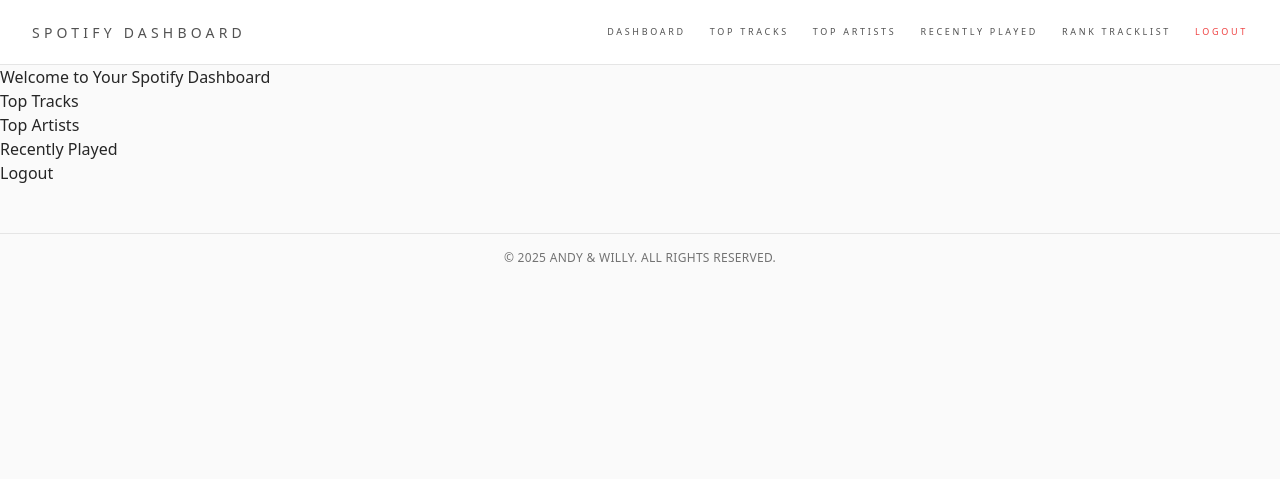
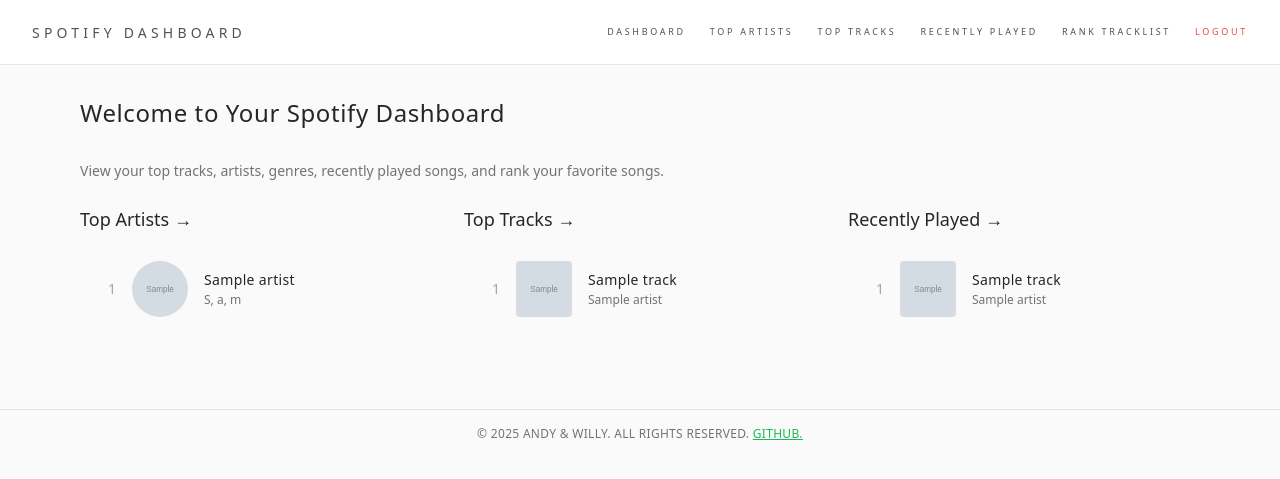
Before and after one commit to campwill/spotify-app, a Flask app: template templates/dashboard.html in a window 1280 px wide. Shown: the top 479 px of the page. Run offline with Flask 3, Linux system fonts and the light colour scheme; the template is opened without the code that fills it: most values are stand-ins (such as "Sample title", 1, 10 or a date in 2020); grey boxes marked "Sample" are stand-in pictures; some libraries are stand-ins or nearby versions.

Commit message:
start dashboard page, add playlist generation feature for top tracks

```diff
--- a/app.py
+++ b/app.py
@@ -1,9 +1,9 @@
-from flask import Flask, redirect, request, session, render_template,url_for
+from flask import Flask, redirect, request, session, render_template
 import requests
-import os, time
+import os
 from urllib.parse import urlencode
 from dotenv import load_dotenv
-
+#import db
 
 load_dotenv()
 
@@ -13,7 +13,7 @@ app.secret_key = os.getenv("SECRET_KEY")
 SPOTIFY_CLIENT_ID = os.getenv("SPOTIFY_CLIENT_ID")
 SPOTIFY_CLIENT_SECRET = os.getenv("SPOTIFY_CLIENT_SECRET")
 SPOTIFY_REDIRECT_URI = os.getenv("SPOTIFY_REDIRECT_URI")
-SCOPE = "user-top-read user-read-recently-played"
+SCOPE = "user-top-read user-read-recently-played playlist-modify-private playlist-modify-public"
 
 SPOTIFY_AUTH_URL = "https://accounts.spotify.com/authorize"
 SPOTIFY_TOKEN_URL = "https://accounts.spotify.com/api/token"
@@ -27,40 +27,6 @@ def get_auth_url():
         "scope": SCOPE
     }
     return f"{SPOTIFY_AUTH_URL}?{urlencode(payload)}"
-def refresh_token():
-    refresh = session.get("refresh_token")
-    print("REFRESH TOKEN:", session.get("refresh_token"))
-
-    if not refresh:
-        return None
-
-    response = requests.post(
-        SPOTIFY_TOKEN_URL,
-        data={
-            "grant_type": "refresh_token",
-            "refresh_token": refresh,
-            "client_id": SPOTIFY_CLIENT_ID,
-            "client_secret": SPOTIFY_CLIENT_SECRET,
-        }
-    )
-
-    token_data = response.json()
-
-    session["access_token"] = token_data["access_token"]
-    session["expires_at"] = time.time() + token_data["expires_in"]
-
-    return session["access_token"]
-def get_token():
-    access_token = session.get("access_token")
-    expires_at = session.get("expires_at")
-
-    if not access_token or not expires_at:
-        return None
-
-    if time.time() < expires_at - 60:
-        return access_token
-
-    return refresh_token()
 
 @app.route('/')
 def index():
@@ -88,14 +54,18 @@ def callback():
     headers = {"Authorization": f"Bearer {access_token}"}
     user_profile = requests.get(f"{SPOTIFY_API_BASE_URL}/me", headers=headers).json()
 
+    user_id = user_profile["id"]
+    display_name = user_profile.get("display_name")
+    email = user_profile.get("email")
+
+    # Save to DB
+    #db.save_user(user_id, display_name, email, access_token, refresh_token, expires_in)
 
     # Save to session
+    session['user_id'] = user_id
     session['access_token'] = access_token
-    session['refresh_token'] = refresh_token
-    session['expires_at'] = time.time() + expires_in
 
     return redirect('/dashboard')
-
 
 @app.route('/dashboard')
 def dashboard():
@@ -103,55 +73,165 @@ def dashboard():
     if not token:
         return redirect('/')
 
-    return render_template("dashboard.html")
+    headers = {"Authorization": f"Bearer {token}"}
+
+    artists_resp = requests.get(
+        f"{SPOTIFY_API_BASE_URL}/me/top/artists",
+        headers=headers,
+        params={
+            "limit": 5,
+            "time_range": "long_term"
+        }
+    )
+    top_artists = artists_resp.json().get("items", []) if artists_resp.status_code == 200 else []
+
+    tracks_resp = requests.get(
+        f"{SPOTIFY_API_BASE_URL}/me/top/tracks",
+        headers=headers,
+        params={
+            "limit": 5,
+            "time_range": "long_term"
+        }
+    )
+    top_tracks = tracks_resp.json().get("items", []) if tracks_resp.status_code == 200 else []
+
+    recently_resp = requests.get(
+        f"{SPOTIFY_API_BASE_URL}/me/player/recently-played",
+        headers=headers,
+        params={
+            "limit": 5
+        }
+    )
+    recently_played = [item["track"] for item in recently_resp.json().get("items", [])] if recently_resp.status_code == 200 else []
+
+    return render_template(
+        "dashboard.html",
+        top_artists=top_artists,
+        top_tracks=top_tracks,
+        recently_played=recently_played
+    )
 
 @app.route('/top-tracks')
 def top_tracks():
     token = session.get('access_token')
     if not token:
         return redirect('/')
+
+    time_range = request.args.get("time_range", "medium_term")
+    limit = int(request.args.get("limit", 25))  # convert to int
+
     headers = {"Authorization": f"Bearer {token}"}
-    response = requests.get(f"{SPOTIFY_API_BASE_URL}/me/top/tracks?limit=10", headers=headers)
+    response = requests.get(
+        f"{SPOTIFY_API_BASE_URL}/me/top/tracks",
+        headers=headers,
+        params={
+            "limit": limit,
+            "time_range": time_range
+        }
+    )
 
     if response.status_code != 200:
-        return f"Error {response.status_code}: {response.text}", response.status_code
-    try:
-        data = response.json()
-    except ValueError:
-        return f"Invalid response from Spotify: {response.text}"
+        return f"Error {response.status_code}: {response.text}"
 
-    if not data or not data.get("items"):
-        return "No tracks found."
+    data = response.json()
+    tracks = data.get("items", [])
 
-    return render_template("top_tracks.html", tracks=data['items'])
+    return render_template("top_tracks.html", tracks=tracks, time_range=time_range, limit=limit)
 
 @app.route('/top-artists')
 def top_artists():
     token = session.get('access_token')
     if not token:
         return redirect('/')
+
+    time_range = request.args.get("time_range", "medium_term")
+    limit = int(request.args.get("limit", 25))
+
     headers = {"Authorization": f"Bearer {token}"}
-    response = requests.get(f"{SPOTIFY_API_BASE_URL}/me/top/artists?limit=10", headers=headers)
+    response = requests.get(
+        f"{SPOTIFY_API_BASE_URL}/me/top/artists",
+        headers=headers,
+        params={
+            "time_range": time_range,
+            "limit": limit
+        }
+    )
+
+    if response.status_code != 200:
+        return response.text, response.status_code
+
     data = response.json()
-    return render_template("top_artists.html", artists=data['items'])
+    artists = data.get("items", [])
+
+    return render_template("top_artists.html", artists=artists, time_range=time_range, limit=limit)
 
 @app.route('/recently-played')
 def recently_played():
     token = session.get('access_token')
     if not token:
         return redirect('/')
+
+    limit = int(request.args.get("limit", 25))
+
     headers = {"Authorization": f"Bearer {token}"}
-    response = requests.get(f"{SPOTIFY_API_BASE_URL}/me/player/recently-played?limit=50", headers=headers)
+    response = requests.get(
+        f"{SPOTIFY_API_BASE_URL}/me/player/recently-played",
+        headers=headers,
+        params={
+            "limit": limit
+        }
+    )
+
+    if response.status_code != 200:
+        return f"Error {response.status_code}: {response.text}"
+
     data = response.json()
-    return render_template("recently_played.html", tracks=data['items'])
+    tracks = data.get("items", [])
+
+    return render_template("recently_played.html", tracks=tracks, limit=limit)
+
+@app.route('/generate-playlist', methods=['POST'])
+def generate_playlist():
+    token = session.get('access_token')
+    if not token:
+        return redirect('/')
+
+    headers = {"Authorization": f"Bearer {token}", "Content-Type": "application/json"}
+    user_id = requests.get(f"{SPOTIFY_API_BASE_URL}/me", headers=headers).json()["id"]
+
+    track_uris = request.form.getlist("track_uri")
+    if not track_uris:
+        return "No tracks selected", 400
+
+    playlist_data = {
+        "name": "My Top Tracks",
+        "description": "Playlist generated from Spotify Dashboard",
+        "public": False
+    }
+    create_resp = requests.post(f"{SPOTIFY_API_BASE_URL}/users/{user_id}/playlists", headers=headers, json=playlist_data)
+    if create_resp.status_code != 201:
+        return f"Error creating playlist: {create_resp.text}", create_resp.status_code
+
+    playlist_id = create_resp.json()["id"]
+
+    add_resp = requests.post(
+        f"{SPOTIFY_API_BASE_URL}/playlists/{playlist_id}/tracks",
+        headers=headers,
+        json={"uris": track_uris}
+    )
+    if add_resp.status_code != 201:
+        return f"Error adding tracks: {add_resp.text}", add_resp.status_code
+
+    return redirect(f"https://open.spotify.com/playlist/{playlist_id}")
 
 @app.route('/album-search')
 def album_search():
     return render_template("album_search.html")
+
 @app.route('/album-results')
 def album_results():
     album_name = request.args.get("album")
-    token = get_token()
+    token = session.get('access_token')
 
     if not token or not album_name:
         return redirect(url_for('album_search'))
@@ -161,13 +241,18 @@ def album_results():
     response = requests.get(
         f"{SPOTIFY_API_BASE_URL}/search",
         headers=headers,
-        params={"q": album_name, "type": "album", "limit": 10}
+        params={
+            "q": album_name,
+            "type": "album",
+            "limit": 10
+        }
     )
 
     data = response.json()
     albums = data.get("albums", {}).get("items", [])
 
     return render_template("album_results.html", albums=albums)
+
 @app.route('/album-tournament/<album_id>')
 def album_tournament(album_id):
     token = session.get('access_token')
@@ -178,16 +263,6 @@ def album_tournament(album_id):
     tracks = response.json().get("items", [])
 
     return render_template("album_tournament.html", tracks=tracks)
-@app.route('/album-bracket/<album_id>')
-def album_bracket(album_id):
-    token = session.get('access_token')
-    if not token:
-        return redirect(url_for('album_search'))
-    headers = {"Authorization": f"Bearer {token}"}
-    response = requests.get(f"{SPOTIFY_API_BASE_URL}/albums/{album_id}/tracks", headers=headers)
-    tracks = response.json().get("items", [])
-
-    return render_template("album_bracket.html", tracks=tracks)
 
 @app.route('/logout')
 def logout():
--- a/static/src/tailwind.css
+++ b/static/src/tailwind.css
@@ -86,7 +86,7 @@
   }
 
   /* CTA matches dashboard action */
-  .button {
+  .login-button {
     @apply text-sm tracking-wide font-medium
            text-[#1DB954]
            hover:underline underline-offset-4
--- a/templates/base.html
+++ b/templates/base.html
@@ -20,8 +20,8 @@
             <!-- POOKIE, FOR REFERENCE THE SPOTIFY GREEN IS:  #1DB954-->
             <div class="hidden md:flex space-x-6 uppercase text-[9px] tracking-[0.3em]">
                 <a href="/dashboard" class="text-neutral-600 hover:text-[#1DB954] transition-colors duration-500">Dashboard</a>
+                <a href="/top-artists" class="text-neutral-600 hover:text-[#1DB954] transition-colors duration-500">Top Artists</a>
                 <a href="/top-tracks" class="text-neutral-600 hover:text-[#1DB954] transition-colors duration-500">Top Tracks</a>
-                <a href="/top-artists" class="text-neutral-600 hover:text-[#1DB954] transition-colors duration-500">Top Artists</a>
                 <a href="/recently-played" class="text-neutral-600 hover:text-[#1DB954] transition-colors duration-500">Recently Played</a>
                 <a href="/album-search" class="text-neutral-600 hover:text-[#1DB954] transition-colors duration-500">Rank Tracklist</a>
                 <a href="/logout" class="text-red-500 hover:text-red-700 transition-colors duration-500">Logout</a>
@@ -37,7 +37,10 @@
 
 <footer class="mt-12 text-center text-neutral-500 text-xs tracking-wide uppercase">
     <hr class="my-4 border-neutral-200">
-    <p>&copy; 2025 andy & willy. All rights reserved.</p>
+    <p>
+        &copy; 2025 andy & willy. All rights reserved.
+        <a href="https://github.com/campwill/spotify-app" class="text-[#1DB954] underline">Github.</a>
+    </p>
 </footer>
 
 </body>
--- a/templates/dashboard.html
+++ b/templates/dashboard.html
@@ -3,12 +3,93 @@
 {% block title %}Dashboard{% endblock %}
 
 {% block content %}
-<h2>Welcome to Your Spotify Dashboard</h2>
+<div class="page-container px-4 py-8">
 
-<ul>
-  <li><a href="/top-tracks">Top Tracks</a></li>
-  <li><a href="/top-artists">Top Artists</a></li>
-  <li><a href="/recently-played">Recently Played</a></li>
-  <li><a href="/logout">Logout</a></li>
-</ul>
+  <h2 class="page-title mb-8">Welcome to Your Spotify Dashboard</h2>
+
+  <p class="text-sm text-neutral-500 mb-6">
+    View your top tracks, artists, genres, recently played songs, and rank your favorite songs.
+  </p>
+
+  <div class="flex flex-col lg:flex-row gap-8">
+
+    <section class="flex-1">
+      <h3 class="text-lg font-medium mb-4">
+        <a href="/top-artists" class="text-lg font-medium text-neutral-800 hover:text-[#1DB954] transition-colors duration-300">
+          Top Artists →
+        </a>
+      </h3>
+      <div class="list">
+        {% for artist in top_artists %}
+        <div class="list-row">
+          <div class="list-rank">{{ loop.index }}</div>
+          <div class="list-image">
+            <img
+              src="{{ artist.images[0].url }}"
+              alt="{{ artist.name }}"
+              class="w-full h-full rounded-full object-cover" />
+          </div>
+          <div>
+            <div class="list-title">{{ artist.name }}</div>
+            <div class="list-subtitle">{{ artist.genres[:3] | join(", ") }}</div>
+          </div>
+        </div>
+        {% endfor %}
+      </div>
+    </section>
+
+    <section class="flex-1">
+      <h3 class="text-lg font-medium mb-4">
+        <a href="/top-tracks" class="text-lg font-medium text-neutral-800 hover:text-[#1DB954] transition-colors duration-300">
+          Top Tracks →
+        </a>
+      </h3>
+      <div class="list">
+        {% for track in top_tracks %}
+        <div class="list-row">
+          <div class="list-rank">{{ loop.index }}</div>
+          <div class="list-image">
+            <img
+              src="{{ track.album.images[0].url }}"
+              alt="{{ track.name }}"
+              class="w-full h-full object-cover rounded"
+            />
+          </div>
+          <div>
+            <div class="list-title">{{ track.name }}</div>
+            <div class="list-subtitle">{{ track.artists[0].name }}</div>
+          </div>
+        </div>
+        {% endfor %}
+      </div>
+    </section>
+
+    <section class="flex-1">
+      <h3 class="text-lg font-medium mb-4">
+        <a href="/recently-played" class="text-lg font-medium text-neutral-800 hover:text-[#1DB954] transition-colors duration-300">
+          Recently Played →
+        </a>
+      </h3>
+      <div class="list">
+        {% for track in recently_played %}
+        <div class="list-row">
+          <div class="list-rank">{{ loop.index }}</div>
+          <div class="list-image">
+            <img
+              src="{{ track.album.images[0].url if track.album.images else '/static/src/img/album-placeholder.svg' }}"
+              alt="{{ track.name }}"
+              class="w-full h-full object-cover rounded"
+            />
+          </div>
+          <div>
+            <div class="list-title">{{ track.name }}</div>
+            <div class="list-subtitle">{{ track.artists[0].name }}</div>
+          </div>
+        </div>
+        {% endfor %}
+      </div>
+    </section>
+
+  </div>
+</div>
 {% endblock %}
--- a/templates/index.html
+++ b/templates/index.html
@@ -26,7 +26,7 @@
 
       <!-- Connect Button -->
       <div class="mb-8">
-        <a href="{{ auth_url }}" class="button">
+        <a href="{{ auth_url }}" class="login-button">
           Login with Spotify →
         </a>
       </div>
```
Also changed, not shown: templates/top_artists.html (+4 -5 lines), templates/top_tracks.html (+12 -13 lines).
